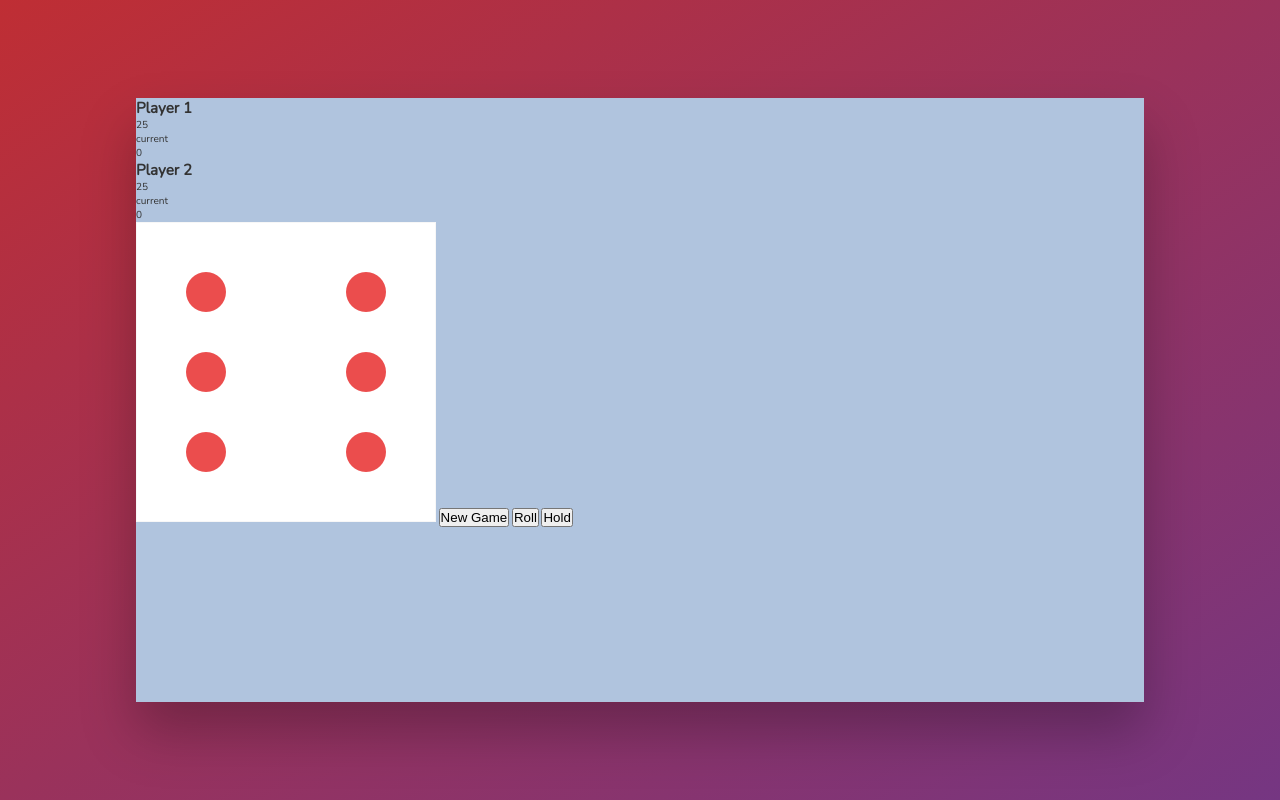
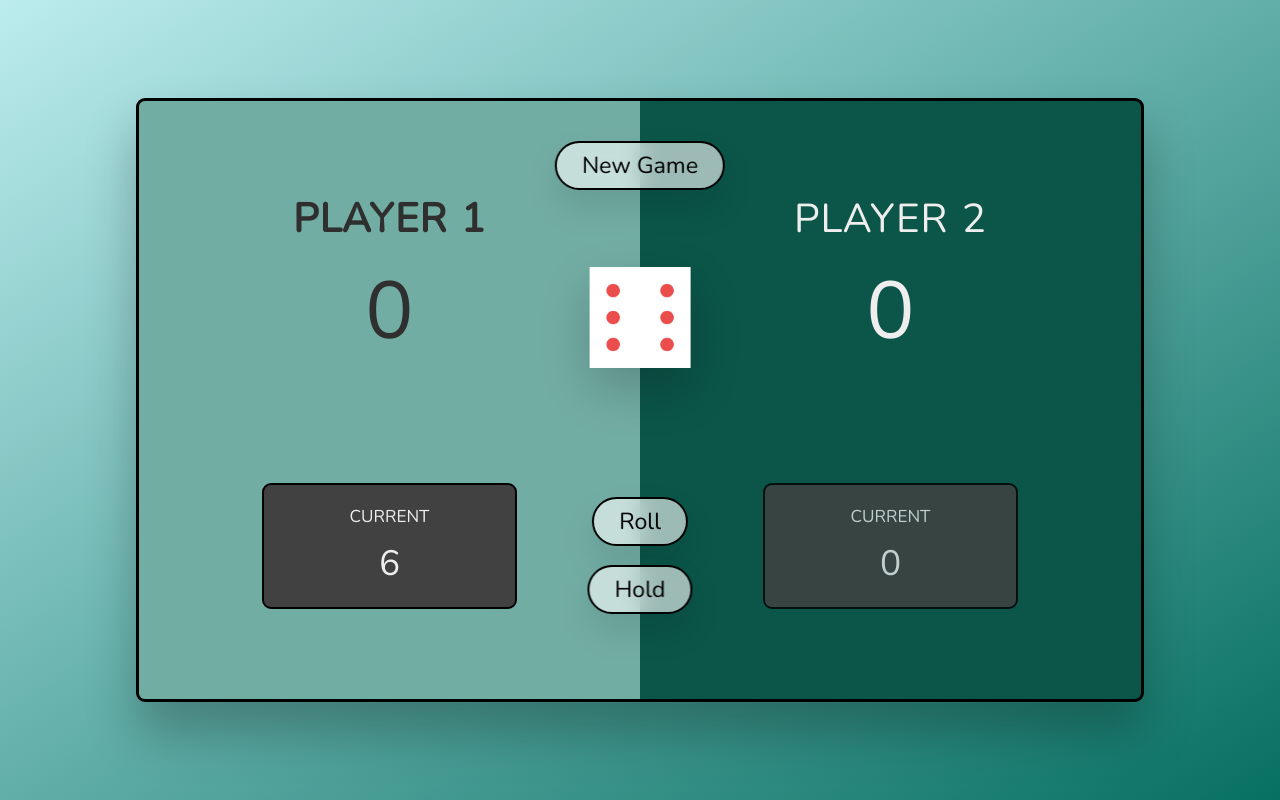
Before and after one commit to Abulhassan8/pig-game, a plain HTML site: page index.html in a window 1280 px wide. Both pictures are taken after a click on the button "Roll". Drawn offline with nearby package versions, Linux system fonts and the light colour scheme.

Commit message:
a dice roll game added

```diff
--- a/index.html
+++ b/index.html
@@ -9,24 +9,26 @@
   </head>
   <body>
     <main>
-      <section class="player player-active player-1">
-        <h2 class="name" id="name-1">Player 1</h2>
-        <p class="score" id="score-1">25</p>
+      <section class="player player-active player-0">
+        <h2 class="name" id="name-0">Player 1</h2>
+        <p class="score" id="score-0">0</p>
+        <p class="winner-0 hidden">WINNER!!!</p>
         <div class="current">
           <p class="current-label">current</p>
           <p class="current-score" id="current-0">0</p>
         </div>
       </section>
-      <section class="player player-2">
-        <h2 class="name" id="name-2">Player 2</h2>
-        <p class="score" id="score-2">25</p>
+      <section class="player player-1">
+        <h2 class="name" id="name-1">Player 2</h2>
+        <p class="score" id="score-1">0</p>
+        <p class="winner-1 hidden">WINNER!!!</p>
         <div class="current">
           <p class="current-label">current</p>
-          <p class="current-score" id="current-0">0</p>
+          <p class="current-score" id="current-1">0</p>
         </div>
       </section>
 
-      <img src="dice-6.png" alt="playing dice" class="dice" />
+      <img src="dice-6.png" alt="playing dice" class="dice hidden"/>
       <button class="btn btn-new">New Game</button>
       <button class="btn btn-roll">Roll</button>
       <button class="btn btn-hold">Hold</button>
--- a/script.js
+++ b/script.js
@@ -0,0 +1,65 @@
+const score1 = document.getElementById('score-0');
+const score2 = document.getElementById('score-1');
+const dice = document.querySelector('.dice');
+const btnNew = document.querySelector('.btn-new');
+const btnRoll = document.querySelector('.btn-roll');
+const btnHold = document.querySelector('.btn-hold');
+const player1 = document.querySelector('.player-0');
+const player2 = document.querySelector('.player-1');
+const gameWinner = document.querySelector('.winner');
+
+let currentScore = 0;
+const scores = [0,0];
+let activePlayer = 0;
+let isPlaying = true;
+
+dice.classList.add('hidden');
+
+const switchPlayer = () => {
+  currentScore = 0
+  document.getElementById(`current-${activePlayer}`).textContent = currentScore;
+
+  activePlayer = activePlayer === 0 ? 1 : 0;
+
+  player1.classList.toggle('player-active');
+  player2.classList.toggle('player-active');
+
+  return activePlayer;
+};
+
+btnRoll.addEventListener('click', () => {
+  if (isPlaying) {
+    const diceValue = Math.trunc(Math.random()*6)+1;
+    dice.src = `dice-${diceValue}.png`;
+    dice.classList.remove('hidden');
+
+    if (diceValue !== 1) {
+      currentScore += diceValue;
+      document.getElementById(`current-${activePlayer}`).textContent = currentScore;
+    } else {
+      switchPlayer();
+    }
+  };
+});
+
+btnHold.addEventListener('click', () => {
+  if(isPlaying) {
+    scores[activePlayer] += currentScore;
+    document.getElementById(`score-${activePlayer}`).textContent = scores[activePlayer];
+
+    if (scores[activePlayer] >= 100) {
+      isPlaying = false
+      document.querySelector(`.player-${activePlayer}`).classList.add('player-winner');
+      document.querySelector(`.winner-${activePlayer}`).classList.add('winner');
+      document.querySelector(`.winner-${activePlayer}`).classList.remove('hidden');
+      dice.classList.add('hidden');
+
+    } else {
+      switchPlayer();
+    }
+  };
+});
+
+btnNew.addEventListener('click', () => {
+  window.location.reload();
+})
--- a/style.css
+++ b/style.css
@@ -15,8 +15,8 @@ body {
   font-family: 'Nunito', sans-serif;
   font-weight: 400;
   height: 100vh;
-  color: #333;
-  background-image: linear-gradient(to top left, #753682 0%, #bf2e34 100%);
+  color: #eee;
+  background-image: linear-gradient(to top left, rgb(7, 112, 98) 0%, rgb(188, 236, 238) 100%);
   display: flex;
   align-items: center;
   justify-content: center;
@@ -26,7 +26,158 @@ main {
   position: relative;
   width: 100rem;
   height: 60rem;
-  background-color:lightsteelblue;
+  background-color:rgb(11, 85, 73);
   backdrop-filter: blur(200px);
+  filter: blur();
   box-shadow: 0 3rem 5rem rgba(0, 0, 0, 0.25);
+  border: black solid 3px;
+  border-radius: 9px;
+  overflow: hidden;
+  display: flex;
 }
+
+.player {
+  flex: 50%;
+  padding: 9rem;
+  display: flex;
+  flex-direction: column;
+  align-items: center;
+  transition: all 0.75s;
+}
+
+.name {
+  position: relative;
+  font-size: 4rem;
+  text-transform: uppercase;
+  letter-spacing: 1px;
+  word-spacing: 2px;
+  font-weight: 300;
+  margin-bottom: 1rem;
+}
+
+.score {
+  font-size: 8rem;
+  font-weight: 300;
+  margin-bottom: auto;
+}
+
+.player-active {
+  background-color: rgb(114, 173, 164);
+  color: #2f2f2f;
+}
+
+.player-active .name {
+  font-weight: 700;
+}
+
+.player-active .score {
+  font-weight: 400;
+}
+
+.player-active .current {
+  opacity: 1;
+}
+
+.current {
+  background-color:rgb(66, 65, 65);
+  opacity: 0.8;
+  border: solid 2px black;
+  border-radius: 9px;
+  color: #eee;
+  width: 80%;
+  padding: 2rem;
+  text-align: center;
+  transition: all 0.75s;
+}
+
+.current-label {
+  text-transform: uppercase;
+  margin-bottom: 1rem;
+  font-size: 1.7rem;
+}
+
+.current-score {
+  font-size: 3.5rem;
+}
+
+.btn {
+  position: absolute;
+  left: 50%;
+  transform: translate(-50%);
+  color:black;
+  background: none;
+  border: black solid 2px;
+  font-family: inherit;
+  font-size: 2.3rem;
+  cursor: pointer;
+  font-weight: 400;
+  transition: all 0.2s;
+  background-color: rgba(255, 255, 255, 0.6);
+  backdrop-filter: blur(10px);
+
+  padding: 0.7rem 2.5rem;
+  border-radius: 50rem;
+  box-shadow: 0 1.75rem 3.5rem rgba(0, 0, 0, 0.1);
+}
+
+.btn-new {
+  top: 4rem;
+}
+.btn-roll {
+  top: 39.3rem;
+}
+.btn-hold {
+  top: 46.1rem;
+}
+
+.btn:active {
+  transform: translate(-50%, 3px);
+  box-shadow: 0 1rem 2rem rgba(0, 0, 0, 0.15);
+}
+
+.btn:focus {
+  outline: none;
+}
+
+.dice {
+  position: absolute;
+  left: 50%;
+  top: 16.5rem;
+  transform: translateX(-50%);
+  height: 10rem;
+  box-shadow: 0 2rem 5rem rgba(0, 0, 0, 0.2);
+}
+
+.player-winner {
+  background-color: #4698cf;
+}
+
+.player-winner .name {
+  font-weight: 700;
+}
+
+.player-winner .score {
+  font-weight: 400;
+}
+
+.player-winner .winner {
+  position: relative;
+  font-size: 5rem;
+  text-transform: uppercase;
+  letter-spacing: 1px;
+  word-spacing: 2px;
+  font-weight: 700;
+  margin-bottom: 2rem;
+  color: rgb(102, 18, 29);
+  animation: blinker 1s linear infinite;
+}
+
+@keyframes blinker {
+  50% {
+    opacity: 0;
+  }
+}
+
+.hidden {
+  display: none;
+}
```
